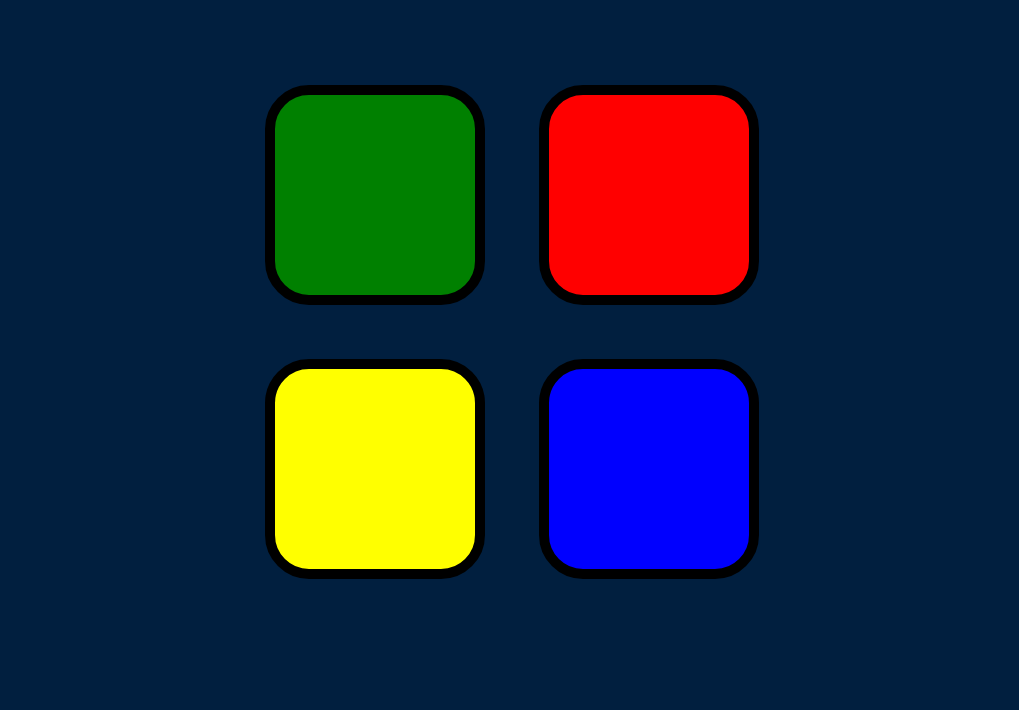
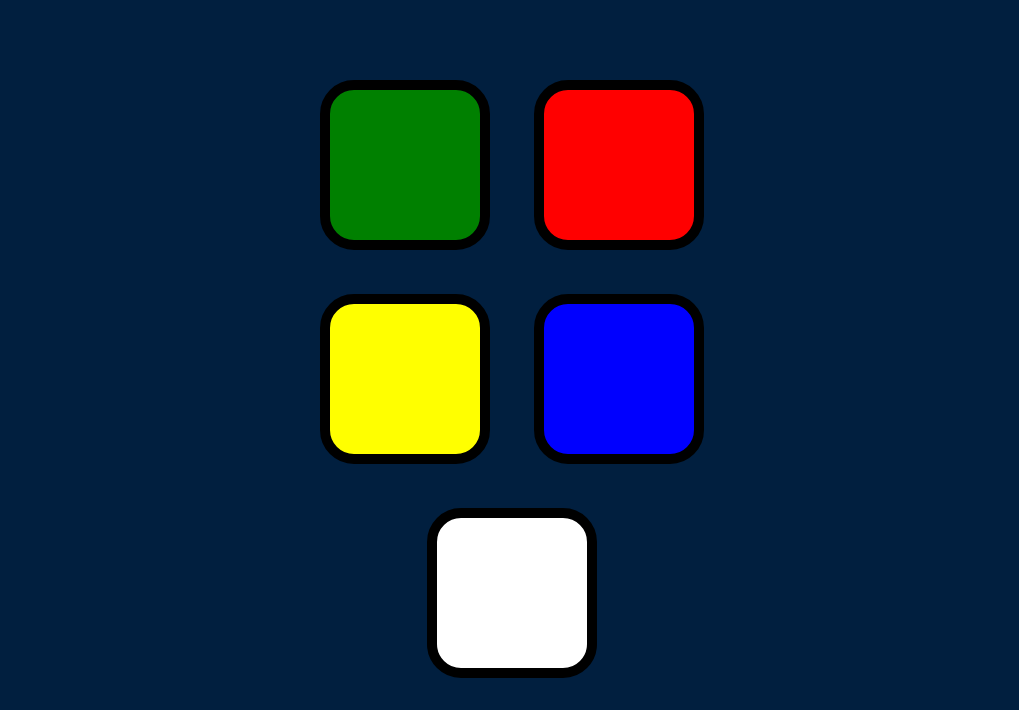
Before and after one commit to sungw5/Memory-game, a plain HTML site: page index.html in a window 1280 px wide. Shown: the part 114-824 px from the top of the page, without its empty margins (128-1147 px from the left). Before the commit the page ends 800 px from the top, so only its background shows below. Drawn offline with nearby package versions, Linux system fonts and the light colour scheme.

Commit message:
playsound added (click, random)

```diff
--- /dev/null
+++ b/game.js
@@ -0,0 +1,35 @@
+let buttonColors = ["red", "blue", "green", "yellow", "white"];
+// clicked colors go in
+let userClickedPattern = [];
+// random colors go in
+let gamePattern = [];
+
+function nextSequence() {
+  let rnum = Math.floor(Math.random() * 5);
+  let randomChosenColor = buttonColors[rnum];
+  gamePattern.push(randomChosenColor);
+
+  // random color blink
+  $(`#${randomChosenColor}`).fadeOut(100).fadeIn(100);
+  // random color sound played
+  playSound(randomChosenColor);
+}
+
+function clickColor() {
+  userChosenColor = $(this).attr("id");
+  userClickedPattern.push(userChosenColor);
+  // clicked color sound played
+  playSound(userChosenColor);
+}
+
+function playSound(name) {
+  let audio = new Audio(`./sounds/${name}.mp3`);
+  audio.play();
+}
+
+function init() {
+  nextSequence();
+  $(".btn").click(clickColor);
+}
+
+init();
--- a/index.html
+++ b/index.html
@@ -1,41 +1,37 @@
 <!DOCTYPE html>
 <html lang="en" dir="ltr">
-
   <head>
-  <meta charset="utf-8">
+    <meta charset="utf-8" />
     <title>Simon</title>
-  <link rel="stylesheet" href="styles.css">
-  <link href="https://fonts.googleapis.com/css?family=Press+Start+2P" rel="stylesheet">
+    <link rel="stylesheet" href="styles.css" />
+    <link
+      href="https://fonts.googleapis.com/css?family=Press+Start+2P"
+      rel="stylesheet"
+    />
   </head>
 
   <body>
     <h1 id="level-title">Press A Key to Start</h1>
     <div class="container">
       <div lass="row">
+        <div type="button" id="green" class="btn green"></div>
 
-      <div type="button" id="green" class="btn green">
-
+        <div type="button" id="red" class="btn red"></div>
       </div>
 
-      <div type="button" id="red" class="btn red">
-
+      <div class="row">
+        <div type="button" id="yellow" class="btn yellow"></div>
+        <div type="button" id="blue" class="btn blue"></div>
+        <div type="button" id="white" class="btn white"></div>
       </div>
     </div>
 
-    <div class="row">
-
-      <div type="button" id="yellow" class="btn yellow">
-
-      </div>
-      <div type="button" id="blue" class="btn blue">
-
-      </div>
-
-    </div>
-
-  </div>
-
-
+    <!-- Jquery -->
+    <script
+      src="https://code.jquery.com/jquery-3.5.1.js"
+      integrity="sha256-QWo7LDvxbWT2tbbQ97B53yJnYU3WhH/C8ycbRAkjPDc="
+      crossorigin="anonymous"
+    ></script>
+    <script src="./game.js"></script>
   </body>
-
 </html>
--- a/styles.css
+++ b/styles.css
@@ -18,10 +18,10 @@ body {
 }
 
 .btn {
-  margin: 25px;
+  margin: 20px;
   display: inline-block;
-  height: 200px;
-  width: 200px;
+  height: 150px;
+  width: 150px;
   border: 10px solid black;
   border-radius: 20%;
 }
@@ -47,6 +47,9 @@ body {
   background-color: yellow;
 }
 
+.white{
+  background-color: white;
+}
 .pressed {
   box-shadow: 0 0 20px white;
   background-color: grey;
```
Also changed, not shown: 6 other files. Lines whose indentation alone changed are shown as unchanged.
